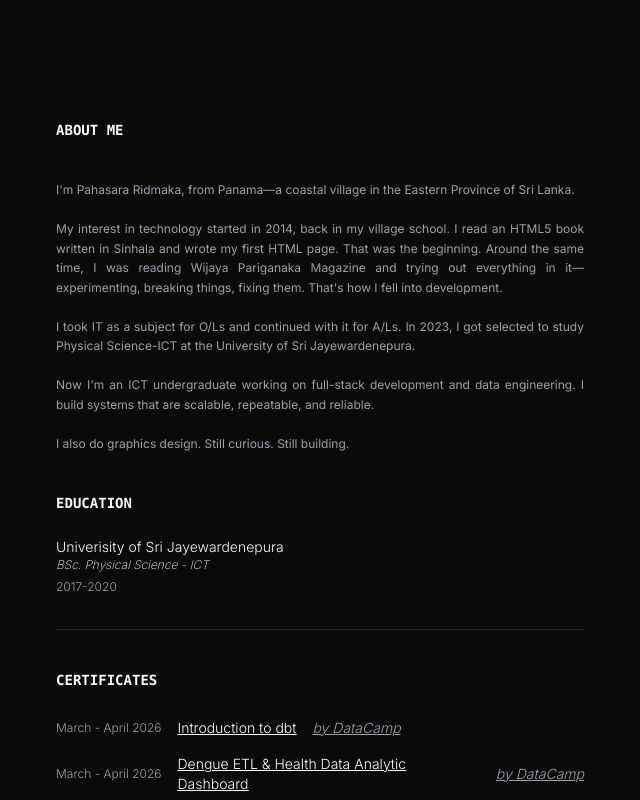
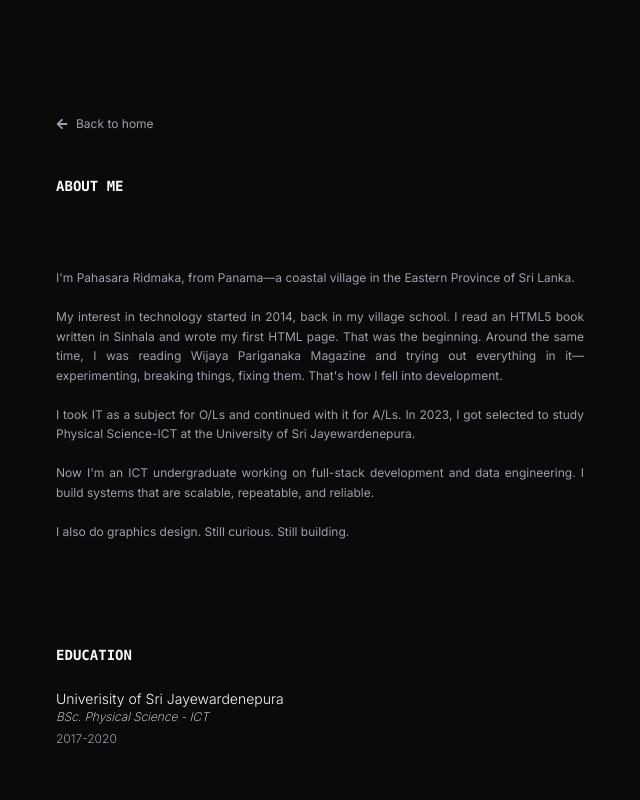
Before and after one commit to pahasara-ridmaka/portfolio-v2, a Next.js app: page /about in a window 1280 px wide. Shown: the top 800 px of the page, without its empty margins (320-960 px from the left). Built offline with nearby package versions, Linux system fonts and the light colour scheme.

Commit message:
feat: add back link to AboutPage with icon for improved navigation

```diff
--- a/app/about/page.tsx
+++ b/app/about/page.tsx
@@ -5,6 +5,7 @@ import Link from "next/link";
 import { motion } from "framer-motion";
 import { slideUp, staggerContainer } from "@/lib/animations";
 import { HyperText } from "@/components/ui/hyper-text";
+import { FaArrowLeft } from "react-icons/fa";
 
 function AboutPage() {
   const certificates = [
@@ -27,7 +28,19 @@ function AboutPage() {
       variants={staggerContainer}
       initial="hidden"
       animate="visible"
+      className="flex flex-col gap-8"
     >
+      {/* Back link */}
+      <motion.div variants={slideUp}>
+        <Link
+          href="/"
+          className="inline-flex items-center gap-2 text-xs text-zinc-400 hover:text-white transition-colors duration-200"
+        >
+          <FaArrowLeft className="w-3 h-3" />
+          Back to home
+        </Link>
+      </motion.div>
+
       <motion.h2 variants={slideUp}><HyperText className='text-sm'>About Me</HyperText></motion.h2>
 
       <motion.p
```
